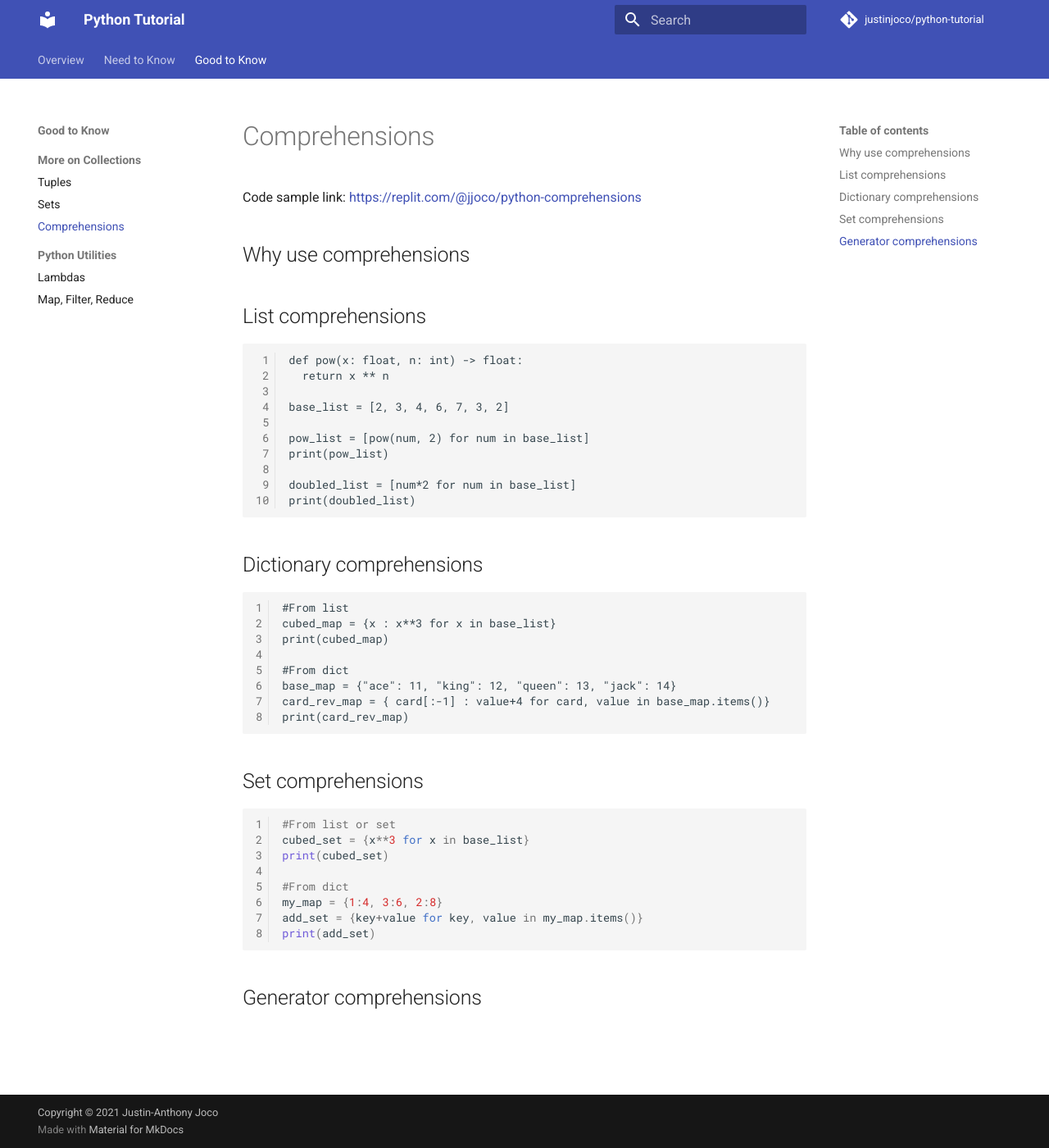
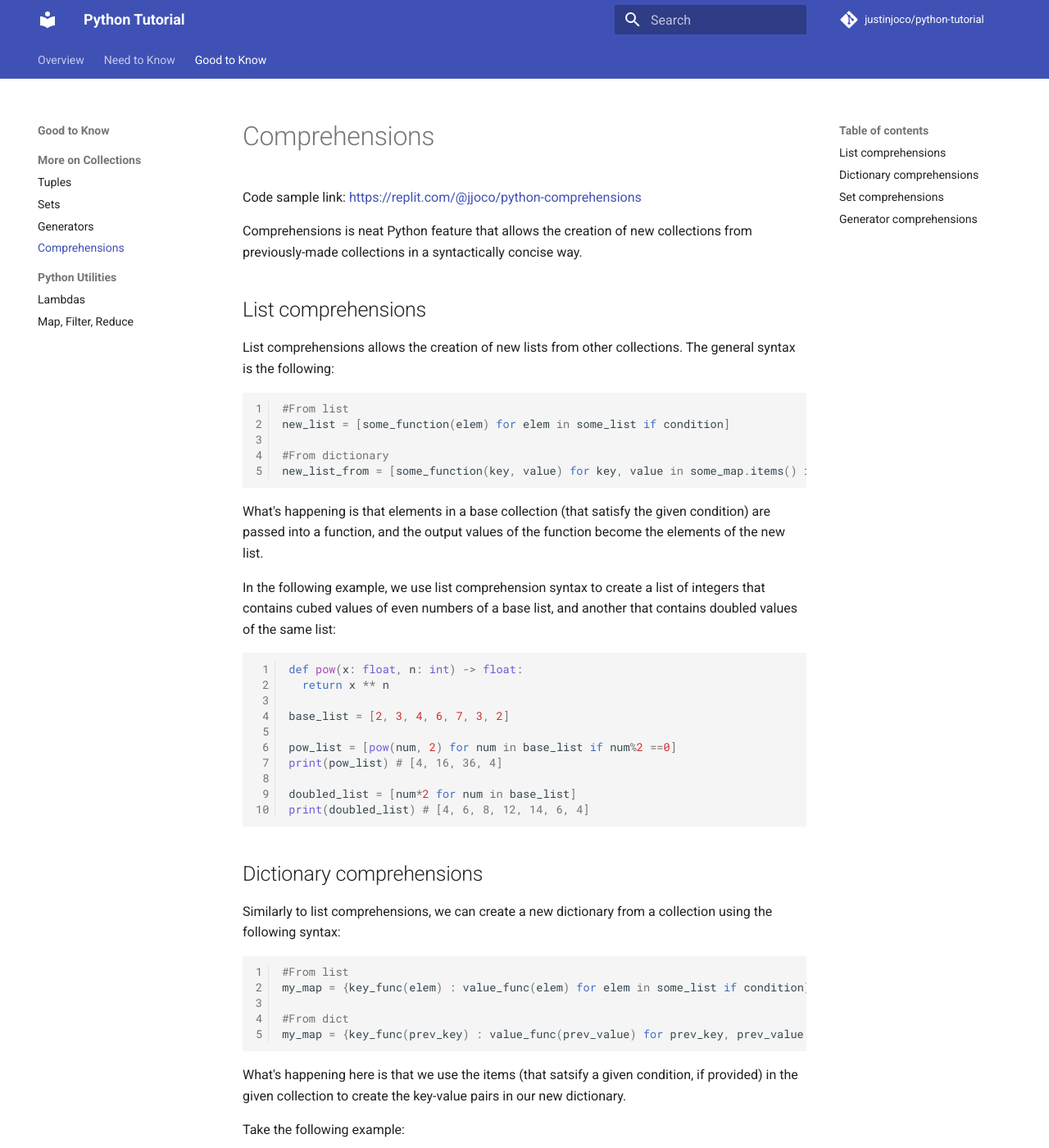
Before and after one commit to justinjoco/python-tutorial, an MkDocs documentation site: the page built from docs/collections/comprehensions.md, in a window 1280 px wide and 1400 px high. Shown: the whole window at 82% size. Built offline with MkDocs 1.6.1 and Material for MkDocs 9.7.7, drawn with Linux system fonts in a browser that asks for light colours; comment, search, counter and statistics services are not loaded; some of the changed text lies outside the part shown.

Commit message:
added generators page

````diff
--- a/docs/collections/comprehensions.md
+++ b/docs/collections/comprehensions.md
@@ -1,43 +1,79 @@
 Code sample link: <https://replit.com/@jjoco/python-comprehensions>
 
-## Why use comprehensions
+Comprehensions is neat Python feature that allows the creation of new collections from previously-made collections in a syntactically concise way.
 
 ## List comprehensions
+List comprehensions allows the creation of new lists from other collections. The general syntax is the following:
+```python
+#From list
+new_list = [some_function(elem) for elem in some_list if condition]
+
+#From dictionary
+new_list_from = [some_function(key, value) for key, value in some_map.items() if condition]
 ```
+What's happening is that elements in a base collection (that satisfy the given condition) are passed into a function, and the output values of the function become the elements of the new list.
+
+In the following example, we use list comprehension syntax to create a list of integers that contains cubed values of even numbers of a base list, and another that contains doubled values of the same list:
+```python
 def pow(x: float, n: int) -> float:
   return x ** n
 
 base_list = [2, 3, 4, 6, 7, 3, 2]
 
-pow_list = [pow(num, 2) for num in base_list]
-print(pow_list)
+pow_list = [pow(num, 2) for num in base_list if num%2 ==0]
+print(pow_list) # [4, 16, 36, 4]
 
 doubled_list = [num*2 for num in base_list]
-print(doubled_list)
+print(doubled_list) # [4, 6, 8, 12, 14, 6, 4]
 ```
 
 ## Dictionary comprehensions
+Similarly to list comprehensions, we can create a new dictionary from a collection using the following syntax:
+```python
+#From list
+my_map = {key_func(elem) : value_func(elem) for elem in some_list if condition}
+
+#From dict
+my_map = {key_func(prev_key) : value_func(prev_value) for prev_key, prev_value in base_map.items() if condition}
 ```
+What's happening here is that we use the items (that satsify a given condition, if provided) in the given collection to create the key-value pairs in our new dictionary.
+
+Take the following example:
+```python
 #From list
+base_list = [2, 3, 4, 6, 7, 3, 2]
 cubed_map = {x : x**3 for x in base_list}
-print(cubed_map)
+print(cubed_map) # {2: 8, 3: 27, 4: 64, 6: 216, 7: 343}
 
 #From dict
 base_map = {"ace": 11, "king": 12, "queen": 13, "jack": 14}
-card_rev_map = { card[:-1] : value+4 for card, value in base_map.items()}
-print(card_rev_map)
+card_rev_map = { card[:-1] : value+4 for card, value in base_map.items() if len(key) >= 4}
+print(card_rev_map) # {'kin': 16, 'quee': 17, 'jac': 18}
+```
+In the dictionary comprehension that is based off a list, we create a dictionary that maps the numbers of `base_list` to their cubed values. In the dictionary-based dictionary comprehension, we create a new map that contains the shortened face card names their incremented card values, given the original card names were at least 4 characters long.
+
+## Set comprehensions
+Set comprehension syntax is the same as that of list comprehension, except with curly braces.
+```python
+#From list
+my_set = {some_func(elem) for elem in some_list if condition}
+
+#From dict
+my_set = {some_func(key, value) for key, value in base_map.items() if condition}
 ```
 
-## Set comprehensions
+Consider the following:
 ```python
 #From list or set
+base_list = [2, 3, 4, 6, 7, 3, 2]
 cubed_set = {x**3 for x in base_list}
-print(cubed_set)
+print(cubed_set) #{64, 8, 343, 216, 27}
 
 #From dict
-my_map = {1:4, 3:6, 2:8}
-add_set = {key+value for key, value in my_map.items()}
-print(add_set)
+my_map = {5:7, 3:6, 2:8}
+add_set = {key+value for key, value in my_map.items() if value % key == 0}
+print(add_set) #{9, 10}
 ```
-
+In the first exapmle, we create a set of cubed values based on values of `base_list`. In the second, we create a new set, whose values are the sum of key-value pairs in `my_map`, given that a pair's value is a multiple of its key.
 ## Generator comprehensions
+Generator comprehension syntax is the same as that of list/set comprehension, except with parentheses.
--- a/mkdocs.yml
+++ b/mkdocs.yml
@@ -32,6 +32,7 @@ nav:
     - More on Collections:
       - Tuples: collections/tuples.md
       - Sets: collections/sets.md
+      - Generators: collections/generators.md
       - Comprehensions: collections/comprehensions.md
     - Python Utilities:
       - Lambdas: utils/lambdas.md
````
Also changed, not shown: docs/collections/generators.md (added, +1 -0 lines).
